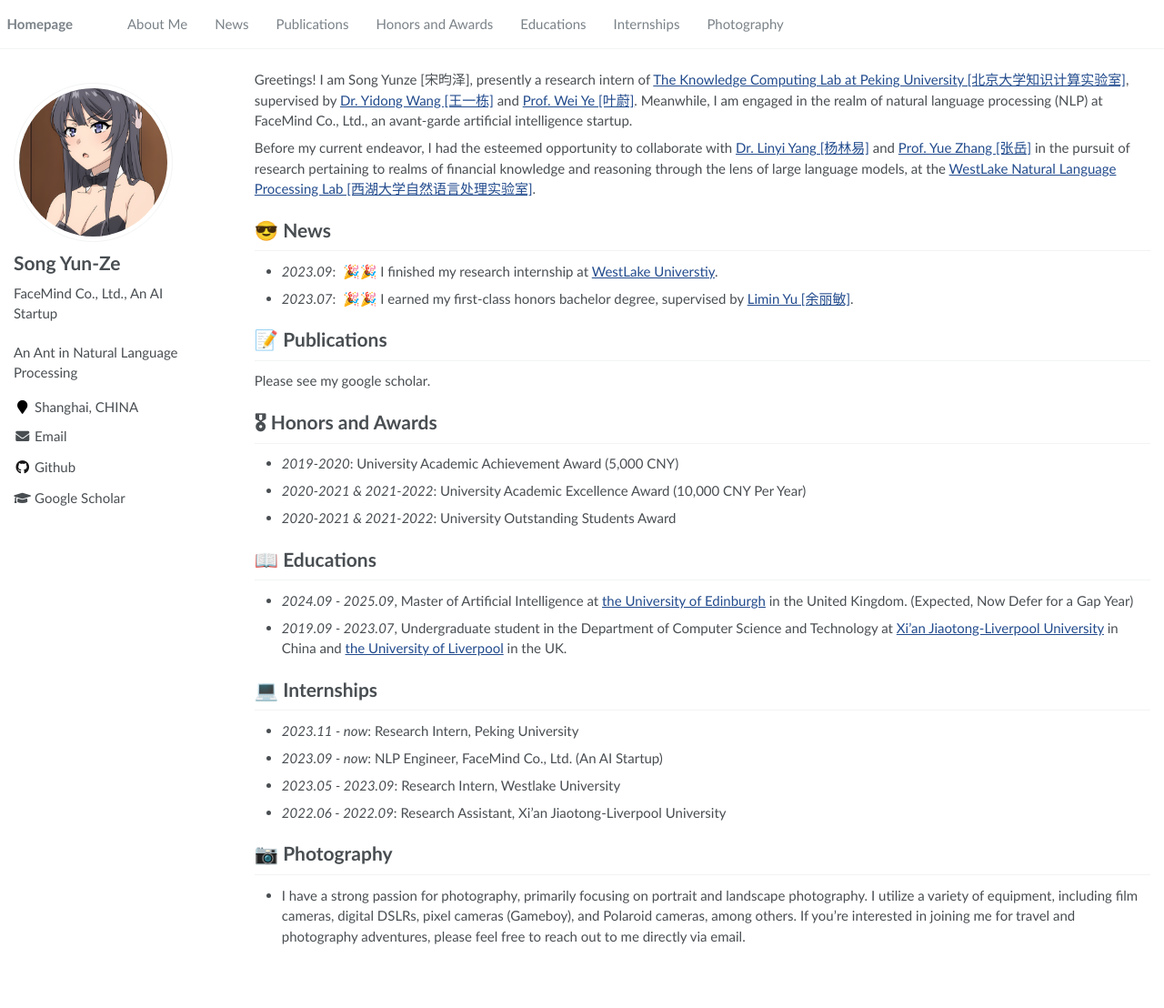
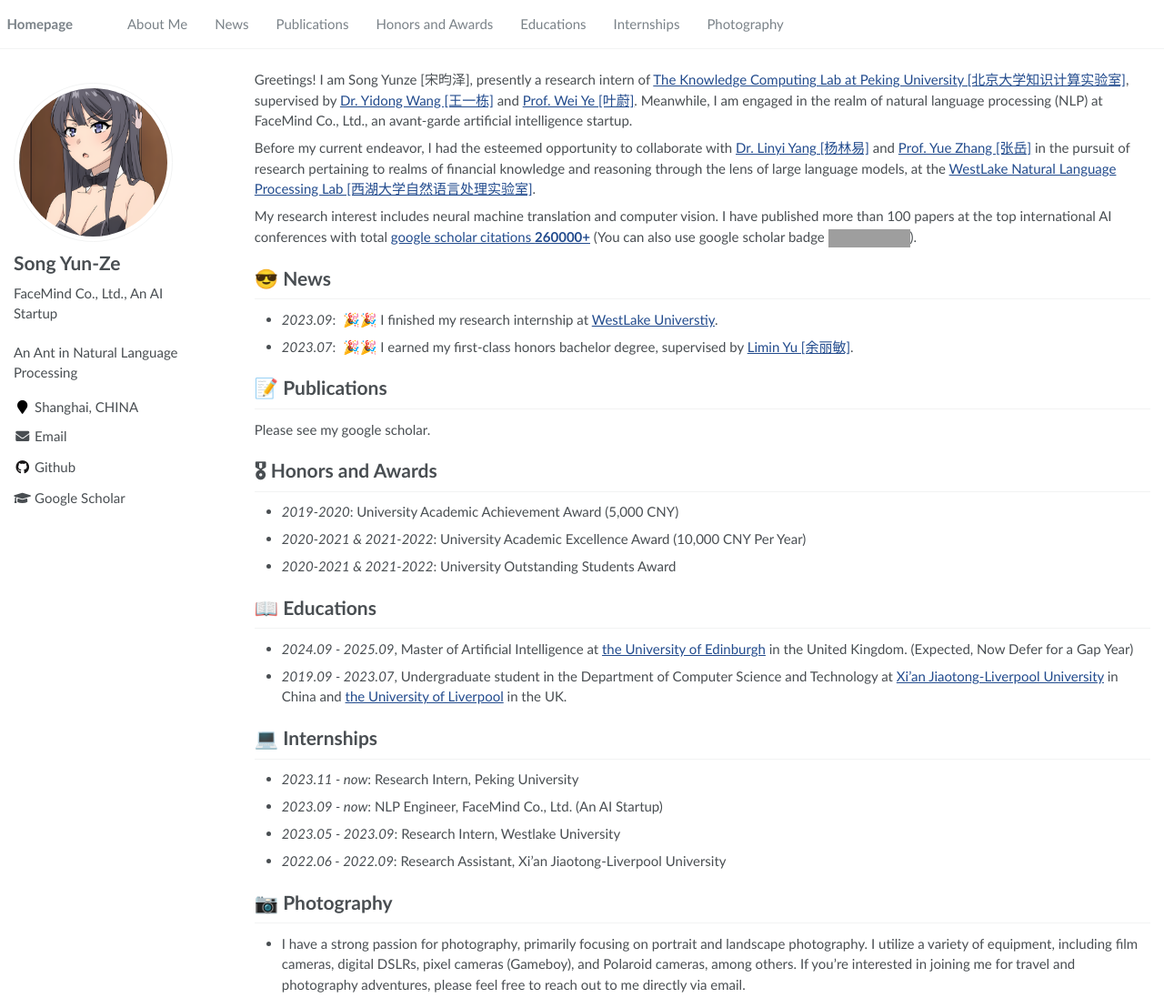
Before and after one commit to YunzeSong/YunzeSong.github.io, a Jekyll site: the page built from _pages/about.md, in a window 1280 px wide and 1108 px high. Shown: the whole window at 91% size. Built offline with Jekyll 4.4.1, drawn with Linux system fonts in a browser that asks for light colours; grey boxes are pictures that could not be loaded.

Commit message:
Update about.md

```diff
--- a/_pages/about.md
+++ b/_pages/about.md
@@ -20,6 +20,9 @@
 Greetings! I am Song Yunze [宋昀泽], presently a research intern of <a href='https://se.pku.edu.cn/kcl/'>The Knowledge Computing Lab at Peking University [北京大学知识计算实验室]</a>, supervised by <a href='https://qianlanwyd.github.io/'>Dr. Yidong Wang [王一栋]</a> and <a href='https://se.pku.edu.cn/kcg/weiye/'> Prof. Wei Ye [叶蔚]</a>. Meanwhile, I am engaged in the realm of natural language processing (NLP) at FaceMind Co., Ltd., an avant-garde artificial intelligence startup.
 
 Before my current endeavor, I had the esteemed opportunity to collaborate with <a href='https://www.linyi-yang.me/'>Dr. Linyi Yang [杨林易]</a> and <a href='https://frcchang.github.io/'>Prof. Yue Zhang [张岳]</a> in the pursuit of research pertaining to realms of financial knowledge and reasoning through the lens of large language models, at the <a href='https://westlake-nlp.github.io/'>WestLake Natural Language Processing Lab [西湖大学自然语言处理实验室]</a>.
+
+My research interest includes neural machine translation and computer vision. I have published more than 100 papers at the top international AI conferences with total <a href='https://scholar.google.com/citations?user=DhtAFkwAAAAJ'>google scholar citations <strong><span id='total_cit'>260000+</span></strong></a> (You can also use google scholar badge <a href='https://scholar.google.com/citations?user=DhtAFkwAAAAJ'><img src="https://img.shields.io/endpoint?url={{ url | url_encode }}&logo=Google%20Scholar&labelColor=f6f6f6&color=9cf&style=flat&label=citations"></a>).
+
 
 # 😎 News
 - *2023.09*: &nbsp;🎉🎉 I finished my research internship at  <a href='https://www.westlake.edu.cn/'>WestLake Universtiy</a>.
```
